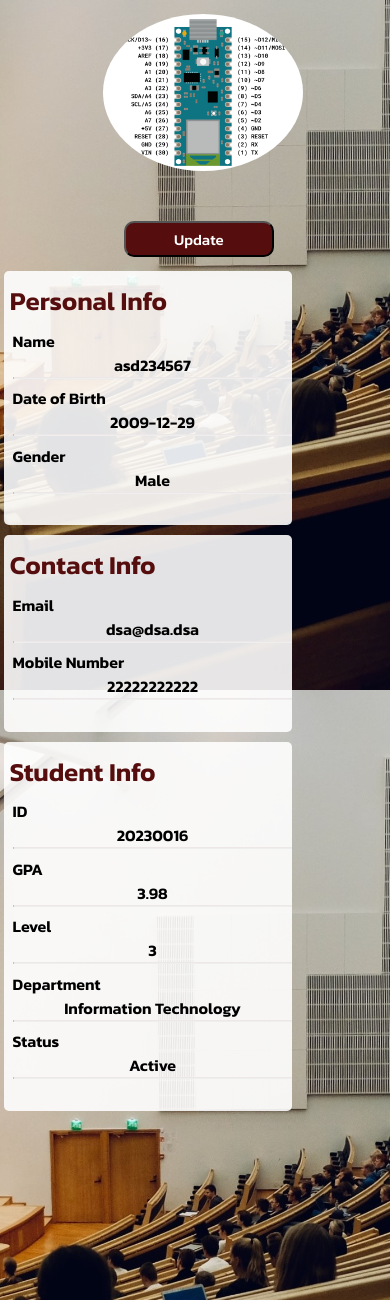
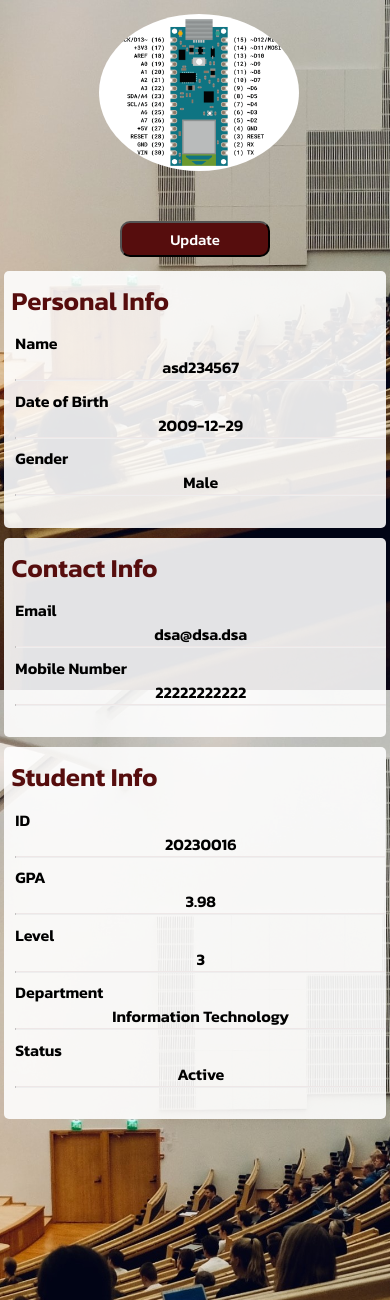
Before and after one commit to kareemsakkary/Student-Affairs-Website-XploreEdu, a Django app: template phase_3/website/templates/students/profile.html in a window 390 px wide. Shown: the part 154-1454 px from the top of the page. Run offline with Django 4.2, Linux system fonts and the light colour scheme; the template is opened without the code that fills it: values that come from a table or form of the project are taken from there, others are empty; data comes from the database, SQL or seed files in the repository; both versions use the stored data as it was after the commit.

Commit message:
edit some media queries

```diff
--- a/phase_3/website/website/static/CSS/forms.css
+++ b/phase_3/website/website/static/CSS/forms.css
@@ -280,6 +280,9 @@ div img {
 @media(max-width: 800px){
     .horz{
         display: block;
+        width: 97%;
+        margin-left: 3%;
+        /* margin-right: 1%; */
         /* text-align: center; */
     }
     #img_cont{
--- a/phase_3/website/website/static/CSS/profile.css
+++ b/phase_3/website/website/static/CSS/profile.css
@@ -112,7 +112,13 @@ hr{
     flex-direction: column;
   }
   .card{
-    width: 100%;
-
+    width: 98%;
+  }
+  .personalinfo,
+  .studinfo,
+  .continfo{
+    width: 98%;
+    margin-left: 1;
+    /* background-color: aqua; */
   }
 }
```
Also changed, not shown: phase_3/website/db.sqlite3, phase_3/website/media/photos/23/05/25/arduino-nano-33-ble-pinout.png (added).
